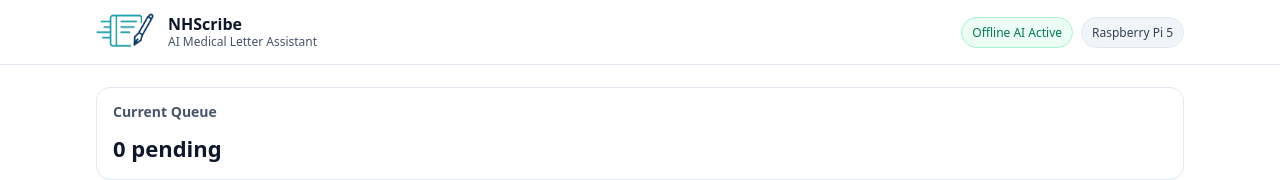
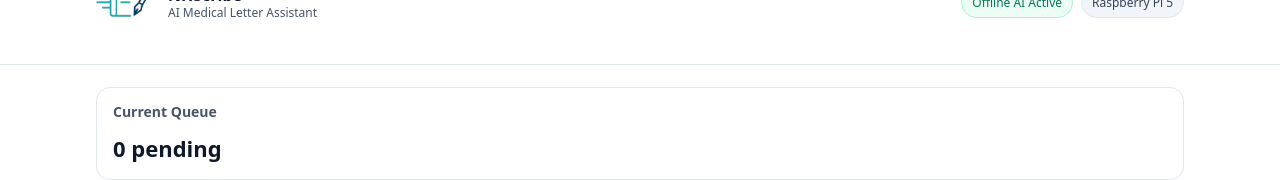
Before and after one commit to bourkeybeans/HackNotts25-NHScribe, a React (Create React App) app in the folder front-end/: page / in a window 1280 px wide. Shown: the top 180 px of the page. Built offline with nearby package versions, Linux system fonts and the light colour scheme; no server answers.

Commit message:
Footer Fix

```diff
--- a/front-end/src/NHScribeDashboard.css
+++ b/front-end/src/NHScribeDashboard.css
@@ -197,3 +197,9 @@
   font-weight: 600;
   letter-spacing: 0.2px;
 }
+
+main,
+.page,
+.container {
+  padding-bottom: 60px;  /* adjust to footer height */
+}
```
